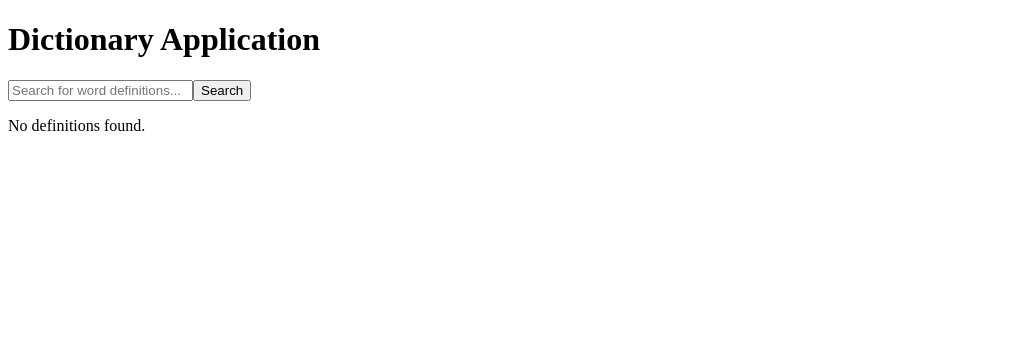
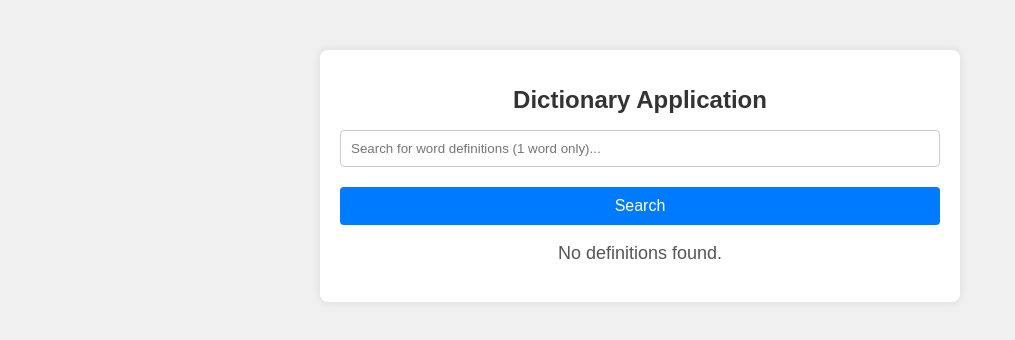
Before and after one commit to peggydelvret/Flerplattformsapplikationer, a React (Create React App) app in the folder synonymer-react/: page / in a window 1280 px wide. Shown: the top 340 px of the page, without its empty margins (0-1015 px from the left). Built offline with nearby package versions, Linux system fonts and the light colour scheme.

Commit message:
styling
lagt till styling.

```diff
--- a/synonymer-react/src/SynonymerApp.js
+++ b/synonymer-react/src/SynonymerApp.js
@@ -1,4 +1,5 @@
 import React, { useState } from 'react';
+import './style.css';
 
 function SynonymerApp() {
     const [searchTerm, setSearchTerm] = useState('');
@@ -26,18 +27,18 @@ function SynonymerApp() {
     };
 
     return (
-        <div>
+        <div className="container">
             <h1>Dictionary Application</h1>
             <input
                 type="text"
-                placeholder="Search for word definitions..."
+                placeholder="Search for word definitions (1 word only)..."
                 value={searchTerm}
                 onChange={(e) => setSearchTerm(e.target.value)}
             />
             <button onClick={handleSearch}>Search</button>
-            {loading && <p>Loading...</p>}
+            {loading && <p className="loading">Loading...</p>}
             {definitions.length > 0 && (
-                <div>
+                <div className="definitions">
                     <h2>Definitions:</h2>
                     <ul>
                         {definitions.map((entry, index) => (
@@ -49,7 +50,7 @@ function SynonymerApp() {
                 </div>
             )}
             {!loading && definitions.length === 0 && (
-                <p>No definitions found.</p>
+                <p className="no-definitions">No definitions found.</p>
             )}
         </div>
     );
--- /dev/null
+++ b/synonymer-react/src/style.css
@@ -0,0 +1,75 @@
+
+body {
+    font-family: Arial, sans-serif;
+    background-color: #f0f0f0;
+    margin: 0;
+    padding: 0;
+}
+
+.container {
+    max-width: 600px;
+    margin: 50px auto;
+    padding: 20px;
+    background-color: #fff;
+    box-shadow: 0 0 10px rgba(0, 0, 0, 0.1);
+    border-radius: 8px;
+}
+
+h1 {
+    font-size: 24px;
+    color: #333;
+    text-align: center;
+}
+
+input[type="text"] {
+    width: calc(100% - 22px);
+    padding: 10px;
+    margin-bottom: 20px;
+    border: 1px solid #ccc;
+    border-radius: 4px;
+}
+
+button {
+    display: inline-block;
+    width: 100%;
+    padding: 10px;
+    background-color: #007BFF;
+    color: #fff;
+    border: none;
+    border-radius: 4px;
+    cursor: pointer;
+    font-size: 16px;
+}
+
+button:hover {
+    background-color: #0056b3;
+}
+
+.loading,
+.no-definitions {
+    text-align: center;
+    font-size: 18px;
+    color: #555;
+}
+
+.definitions {
+    margin-top: 20px;
+    padding: 20px;
+    border: 1px solid #000; /* Svart kant */
+    border-radius: 4px;
+    background-color: #fafafa;
+}
+
+.definitions ul {
+    list-style-type: none;
+    padding: 0;
+}
+
+.definitions li {
+    margin-bottom: 10px;
+}
+
+.definitions strong {
+    font-size: 18px;
+    color: #007BFF;
+}
```
